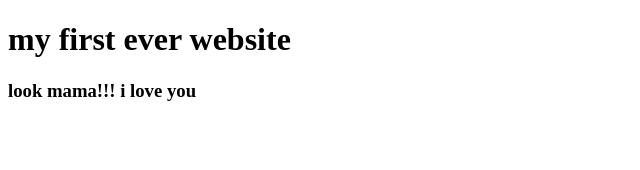
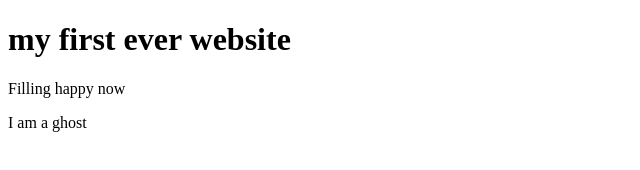
Before and after one commit to saydujjaman936/my-first-website, a plain HTML site: page index.html in a window 1280 px wide. Shown: the whole page, without its empty margins (0-640 px from the left). Drawn offline with Linux system fonts and the light colour scheme.

Commit message:
ghost added

```diff
--- a/index.html
+++ b/index.html
@@ -7,6 +7,7 @@
 </head>
 <body>
    <h1>my first ever website</h1>
-   <h3>look mama!!! i love you</h3>
+   <p>Filling happy now</p>
+   <P>I am a ghost</P>
 </body>
 </html>
```
